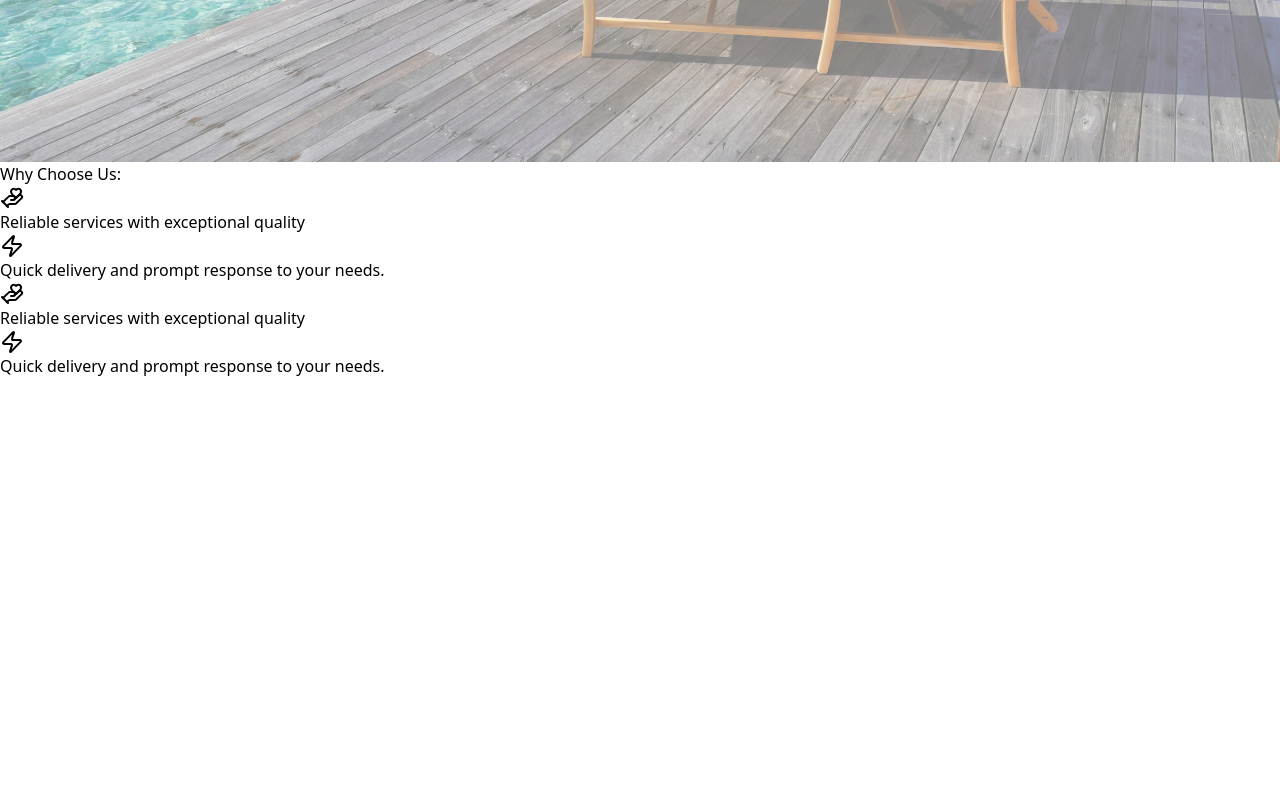
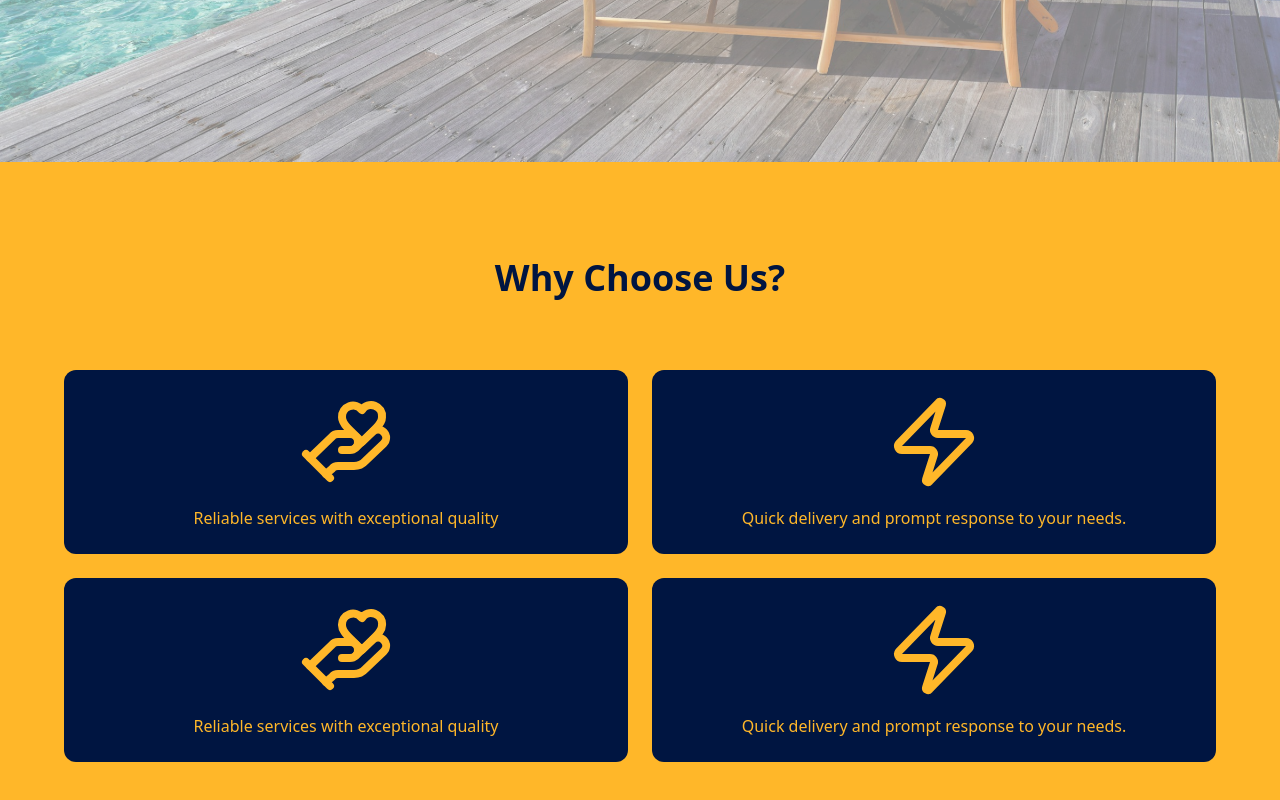
Before and after one commit to llatifah99/web-travel, a React (Vite) app: page / in a window 1280 px wide. Shown: the part 638-1438 px from the top of the page. Before the commit the page ends 1016 px from the top, so only its background shows below. Built offline with nearby package versions, Linux system fonts and the light colour scheme.

Commit message:
page why choose us , components, page, and style

```diff
--- a/src/App.jsx
+++ b/src/App.jsx
@@ -1,41 +1,9 @@
 import { useState } from "react";
 import { Menu, X, HandHeart, Zap } from "lucide-react";
+import WhyChooseUs from "./page/WhyChooseUs";
 
 function App() {
   const [isOpen, setIsOpen] = useState(false);
-  const CardWhyChooseUs = () => {
-    const reasons = [
-      {
-        icon: <HandHeart />,
-        text: "Reliable services with exceptional quality",
-      },
-      {
-        icon: <Zap />,
-        text: "Quick delivery and prompt response to your needs.",
-      },
-      {
-        icon: <HandHeart />,
-        text: "Reliable services with exceptional quality",
-      },
-      {
-        icon: <Zap />,
-        text: "Quick delivery and prompt response to your needs.",
-      },
-    ];
-    return (
-      <div>
-        <h1>Why Choose Us:</h1>
-        <div>
-          {reasons.map((reasons, index) => (
-            <div key={index}>
-              {reasons.icon}
-              <p>{reasons.text}</p>
-            </div>
-          ))}
-        </div>
-      </div>
-    );
-  };
   return (
     <>
       {/* Header Navigation */}
@@ -132,7 +100,7 @@ function App() {
       </div>
 
       {/* Konten tambahan */}
-      <CardWhyChooseUs></CardWhyChooseUs>
+      <WhyChooseUs />
     </>
   );
 }
--- /dev/null
+++ b/src/components/CardWhyChooseUs.jsx
@@ -0,0 +1,19 @@
+const CardWhyChooseUs = ({ reasons }) => {
+  return (
+    <>
+      <div className="grid grid-cols-1 sm:grid-cols-2 gap-6 mt-8">
+        {reasons.map((reason) => (
+          <div
+            key={reason.id}
+            className="bg-blue-001541 rounded-xl p-6 flex flex-col items-center justify-center text-yellow-FFB729 text-center"
+          >
+            <div className="mb-4 text-4xl">{reason.icon}</div>
+            <p className="text-sm md:text-base">{reason.text}</p>
+          </div>
+        ))}
+      </div>
+    </>
+  );
+};
+
+export default CardWhyChooseUs;
--- /dev/null
+++ b/src/page/WhyChooseUs.jsx
@@ -0,0 +1,38 @@
+import { HandHeart, Zap } from "lucide-react";
+import CardWhyChooseUs from "../components/CardWhyChooseUs";
+const WhyChooseUs = () => {
+  const reasons = [
+    {
+      id: 1,
+      icon: <HandHeart size={96} />,
+      text: "Reliable services with exceptional quality",
+    },
+    {
+      id: 2,
+      icon: <Zap size={96} />,
+      text: "Quick delivery and prompt response to your needs.",
+    },
+    {
+      id: 3,
+      icon: <HandHeart size={96} />,
+      text: "Reliable services with exceptional quality",
+    },
+    {
+      id: 4,
+      icon: <Zap size={96} />,
+      text: "Quick delivery and prompt response to your needs.",
+    },
+  ];
+  return (
+    <>
+      <div className="bg-yellow-FFB729 min-h-screen bg-cover bg-center items-center text-left px-6 md:px-16">
+        <h1 className="pt-24 pb-10 text-4xl font-bold text-blue-001541 text-center">
+          Why Choose Us?
+        </h1>
+        <CardWhyChooseUs reasons={reasons} />
+      </div>
+    </>
+  );
+};
+
+export default WhyChooseUs;
--- a/tailwind.config.js
+++ b/tailwind.config.js
@@ -6,6 +6,7 @@ export default {
       colors: {
         "blue-001541": "#001541",
         "blue-00317E": "#00317E",
+        "yellow-FFB729": "#FFB729",
       },
     },
   },
```
